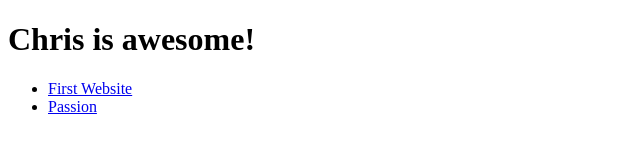
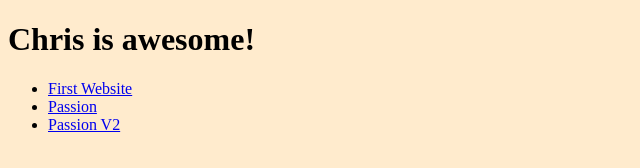
Before and after one commit to ChippyToof/homepage-web-design, a plain HTML site: page index.html in a window 1280 px wide. Shown: the whole page, without its empty margins (0-640 px from the left). Drawn offline with Linux system fonts and the light colour scheme.

Commit message:
add past projects

```diff
--- a/index.html
+++ b/index.html
@@ -2,6 +2,7 @@
 <html>
     <head>
         <title>Chris is awesome!</title>
+        <link rel="stylesheet" href="main.css">
     </head>
 
     <body>
@@ -9,6 +10,7 @@
         <ul>
             <li><a href="first-website/index.html"> First Website </a></li>
             <li><a href="passion/index.html"> Passion </a></li>
+            <li><a href="passion-v2/index.html"> Passion V2</a>
     </body>
 
 
--- /dev/null
+++ b/main.css
@@ -0,0 +1,3 @@
+body {
+    background-color: blanchedalmond;
+}
--- /dev/null
+++ b/passion-v2/style.css
@@ -0,0 +1 @@
+body {background-color: blanchedalmond;}
```
Also changed, not shown: 2 other files.
